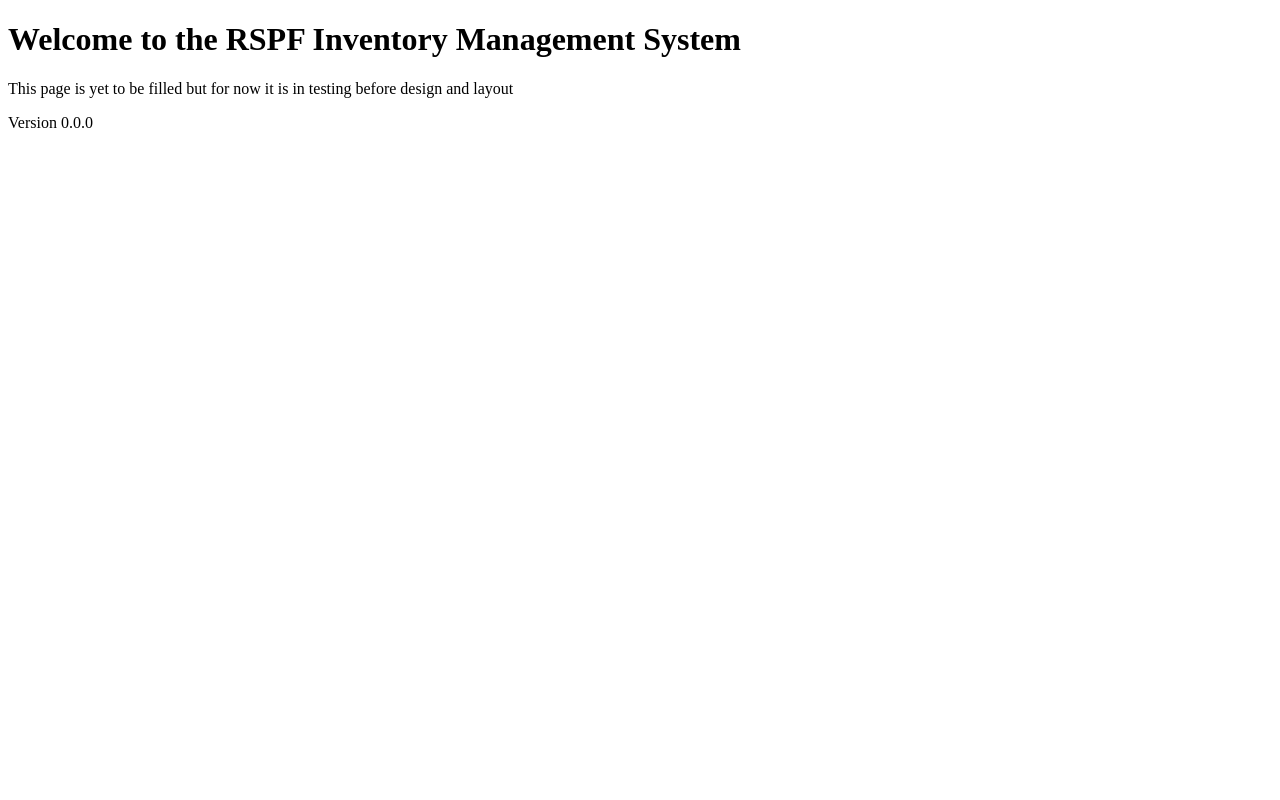
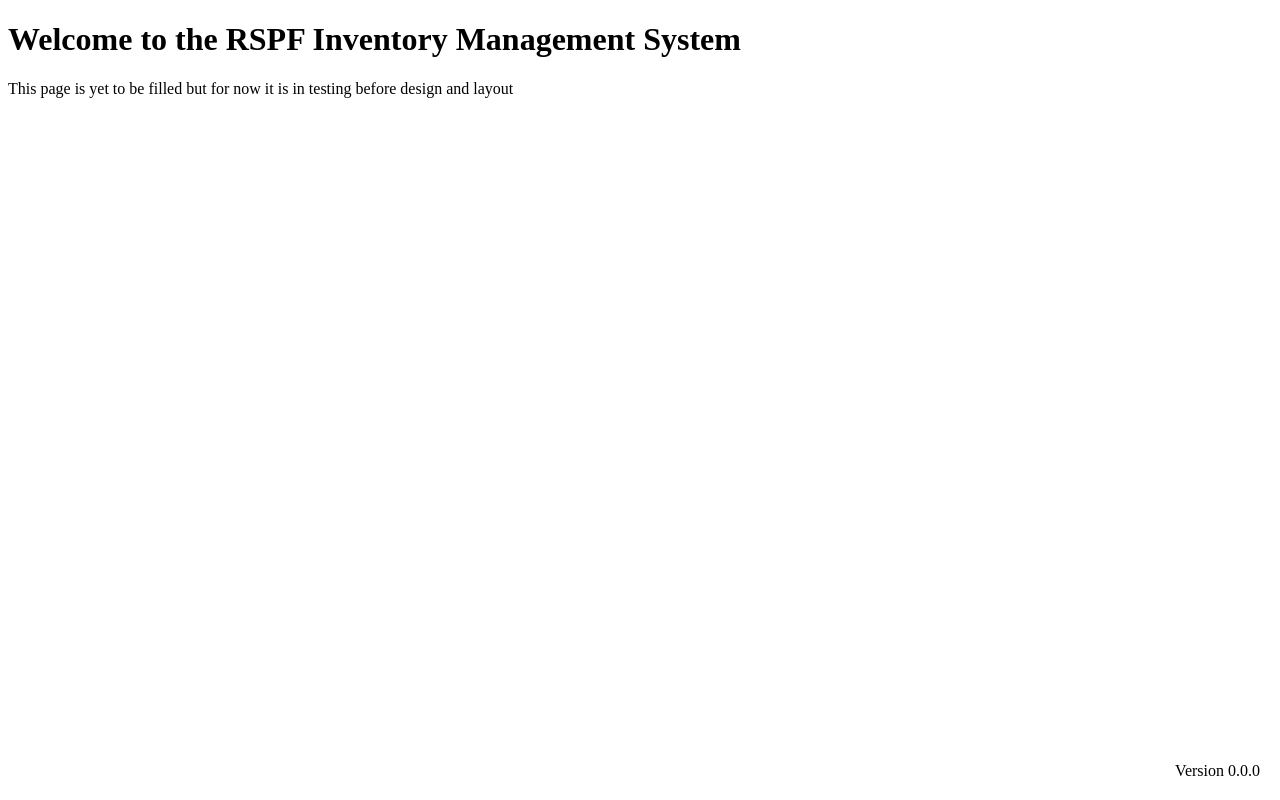
Before and after one commit to cwindrow007/RSPFStack, a React (Create React App) app in the folder frontend/: page / in a window 1280 px wide. Built offline with nearby package versions, Linux system fonts and the light colour scheme.

Commit message:
Added Small CSS after LeetCode Dailies
Styles the version number component to consistently be on the bottom right after doing the daily leetcode. Rest of contents and styles added tomorrow

```diff
--- /dev/null
+++ b/frontend/src/CSS/version.css
@@ -0,0 +1,5 @@
+.version-info{
+    position: absolute;
+    bottom: 20px;
+    right: 20px;
+}
--- a/frontend/src/Components/AppVersion.tsx
+++ b/frontend/src/Components/AppVersion.tsx
@@ -1,4 +1,5 @@
 import React from 'react';
+import '../CSS/version.css'
 
 const AppVersion = () =>{
     return(
```
